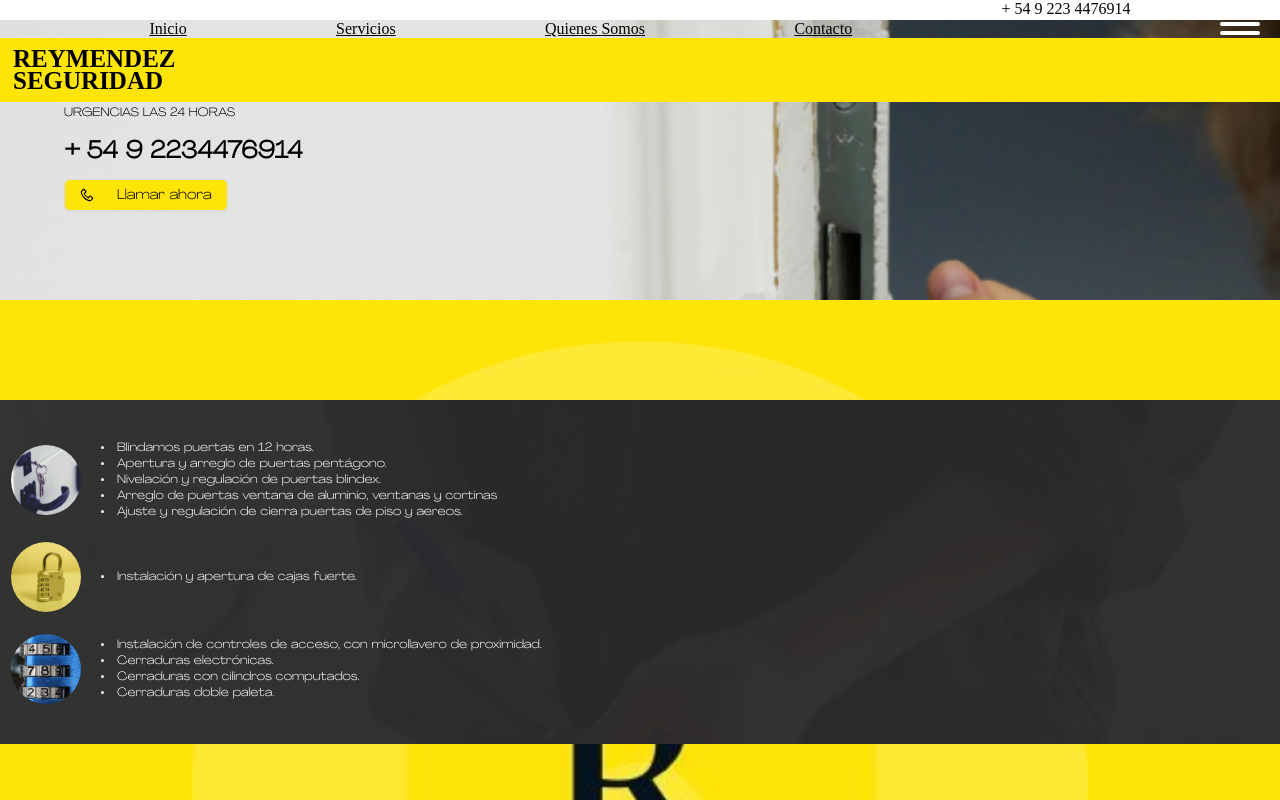
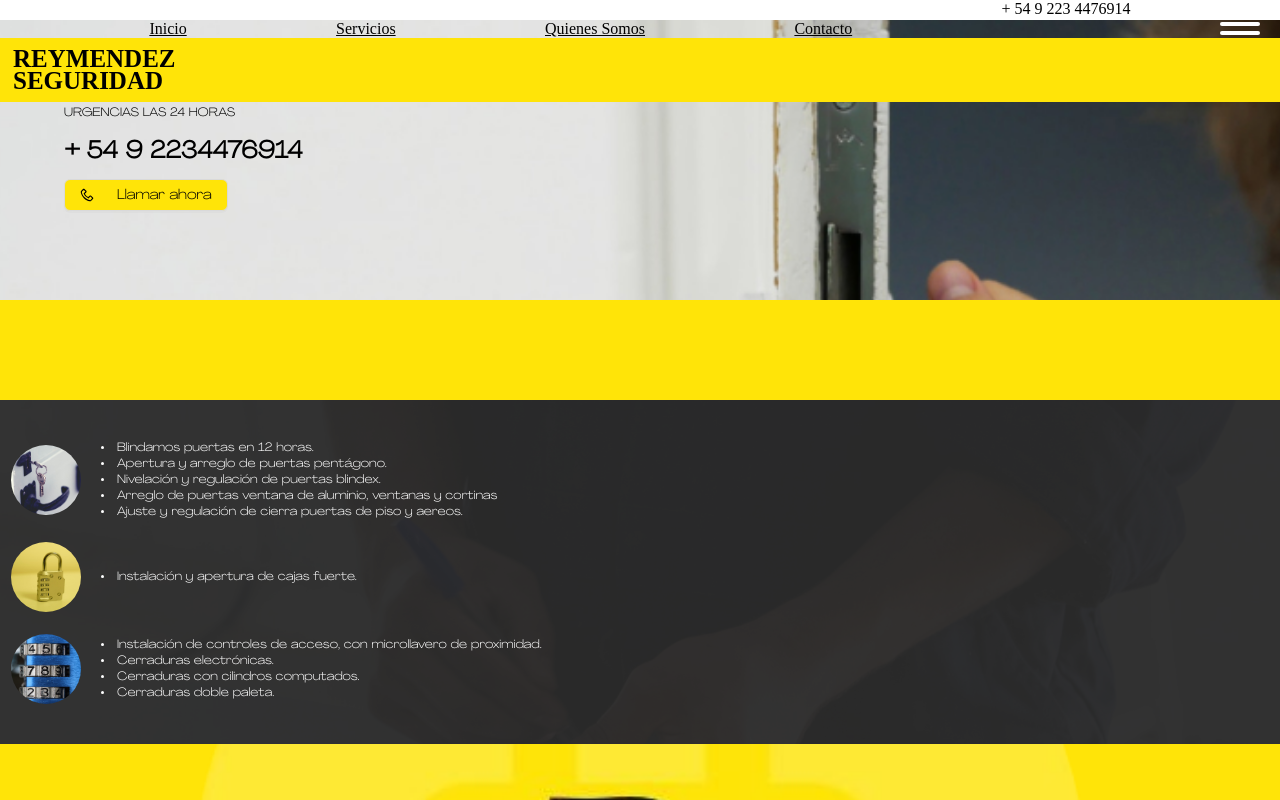
Before and after one commit to JoacoDiSant/Athena-Executor, a Next.js app: page / in a window 1280 px wide. Shown: the top 800 px of the page. Built offline with nearby package versions, Linux system fonts and the light colour scheme.

Commit message:
Mejoras en la Nav Bar

```diff
--- a/src/styles/Home.module.css
+++ b/src/styles/Home.module.css
@@ -2,7 +2,7 @@
   width: 100vw;
   background: url('../images/Logo.png') no-repeat;
   background-size: 70%;
-  background-position-y: 30%;
+  background-position-y: 40%;
   background-position-x: 50%;
   background-attachment: fixed;
   background-color: #ffe408;
--- a/src/styles/MobileMenu.module.css
+++ b/src/styles/MobileMenu.module.css
@@ -3,7 +3,7 @@
   border-radius: 2px;
   position: absolute;
   left: 50%;
-  top: 57.8%;
+  top: 56%;
   transform: translate(-50%, -50%);
   width: 100vw;
   height: 100vh;
```
